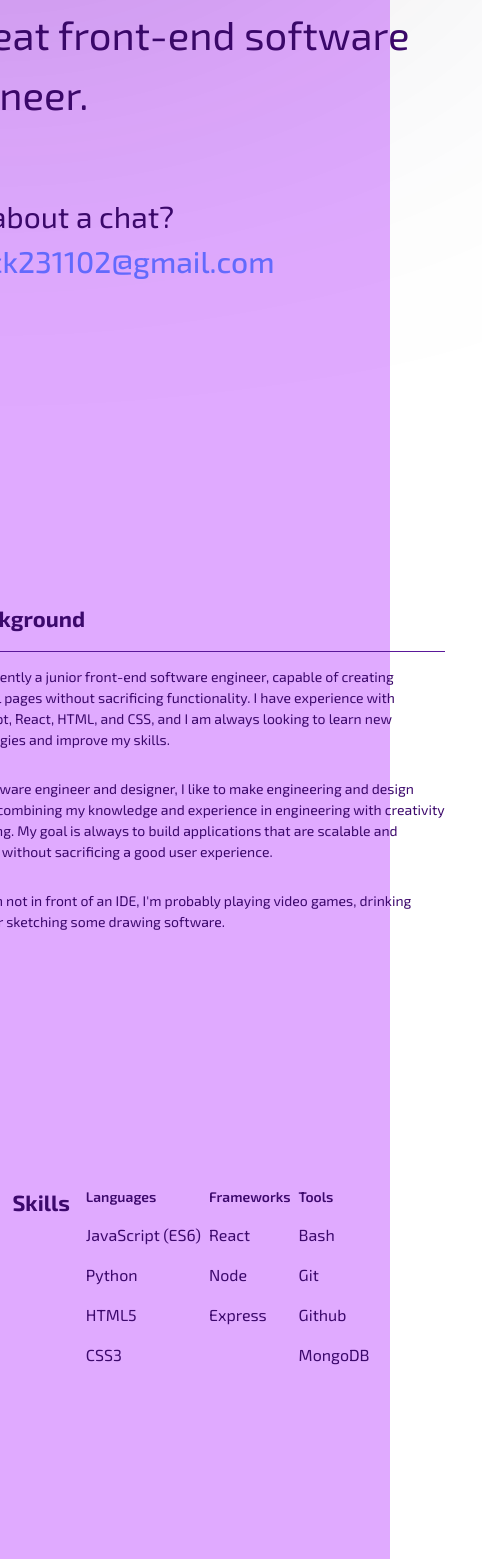
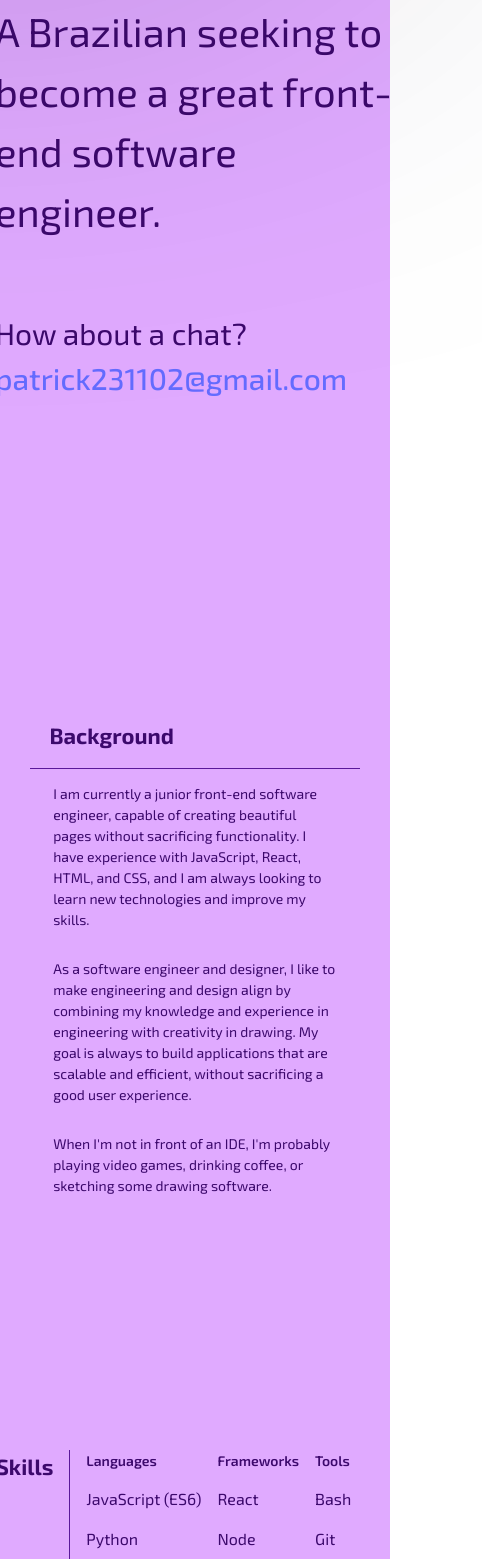
Before and after one commit to HTorike/PortfolioV1, a React (Vite) app: page / in a window 390 px wide. Shown: the part 441-2000 px from the top of the page, 482 px wide, since content can reach past the window. Built offline with nearby package versions, Linux system fonts and the light colour scheme.

Commit message:
Responsiveness correction

```diff
--- a/src/App.css
+++ b/src/App.css
@@ -154,6 +154,7 @@ body {
 .footer {
   display: flex;
   justify-content: space-between;
+  align-items: center;
   padding: 1em 2em;
   font-size: 20px;
 }
@@ -168,8 +169,9 @@ body {
 
 @media (max-width: 900px) {
   .intro {
-    width: 80%;
+    width: 70%;
     margin: 5em auto;
+    justify-content: center;
   }
 
   .introSection {
@@ -177,24 +179,25 @@ body {
   }
 
   .BackgroundContainer {
+    display: flex;
     flex-direction: column;
     align-items: center;
-    padding: 5em 1em;
+    padding: 5em 0;
     margin: 5em 0;
   }
 
   .BackgroundTitle,
   .BackgroundContent {
     border: none;
-    width: 100%;
+    width: 70%;
     padding: 0;
   }
 
   .BackgroundTitle {
-    margin: 0 2em ;
-    padding: 1em 1em;
+    margin: 0 auto ;
+    padding: 1em 1.2em;
     border-bottom: solid 1px #5a189a;
-    width: 84%;
+    width: 60%;
   }
 
   .BackgroundTitle h2,
@@ -209,6 +212,7 @@ body {
 
   .SkillsContainer {
     margin: 5em 0;
+    padding: 5em 0;
   }
 
   .BackgroundContent p,
@@ -226,10 +230,16 @@ body {
   }
 
   .SkillsContainer ul {
-    gap: 0.5em;
-    border: none;
-    padding: 0;
+    gap: 1em;
+    border-left: solid 1px #5a189a;
+    padding: 0 0 0 1em;
   }
+
+  .ProjectsContainer {
+    padding: 5em 0;
+    margin: 10em 0;
+  }
+
 }
 
 @media (max-width: 600px) {
@@ -239,22 +249,26 @@ body {
     padding: 10px;
   }
   .introSection {
-    padding: 3em 0;
+    padding: 3em 2em;
   }
   .intro {
     width: 95%;
     margin: 2em auto;
   }
   .BackgroundContainer,
-  .SkillsContainer {
-    padding: 2em 0.5em;
+  .SkillsContainer,
+  .ProjectsContainer {
+    padding: 2em 0;
   }
   .BackgroundTitle h2,
-  .SkillsTitle h2 {
+  .SkillsTitle h2,
+  .ProjectsTitle h2 {
     font-size: 22px;
   }
   .BackgroundContent p,
-  .SkillsContainer li {
+  .SkillsContainer li,
+  .ProjectsContainer p {
     font-size: 14px;
   }
+
 }
```
